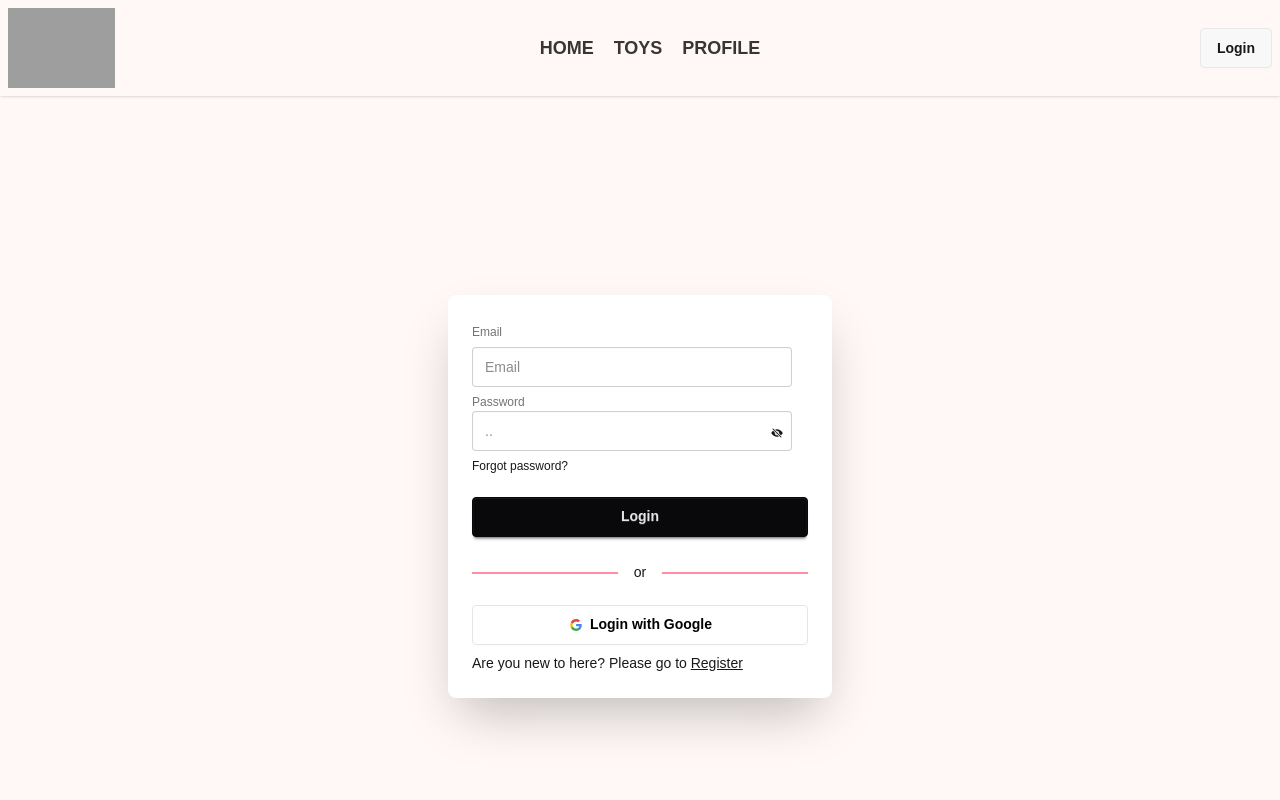
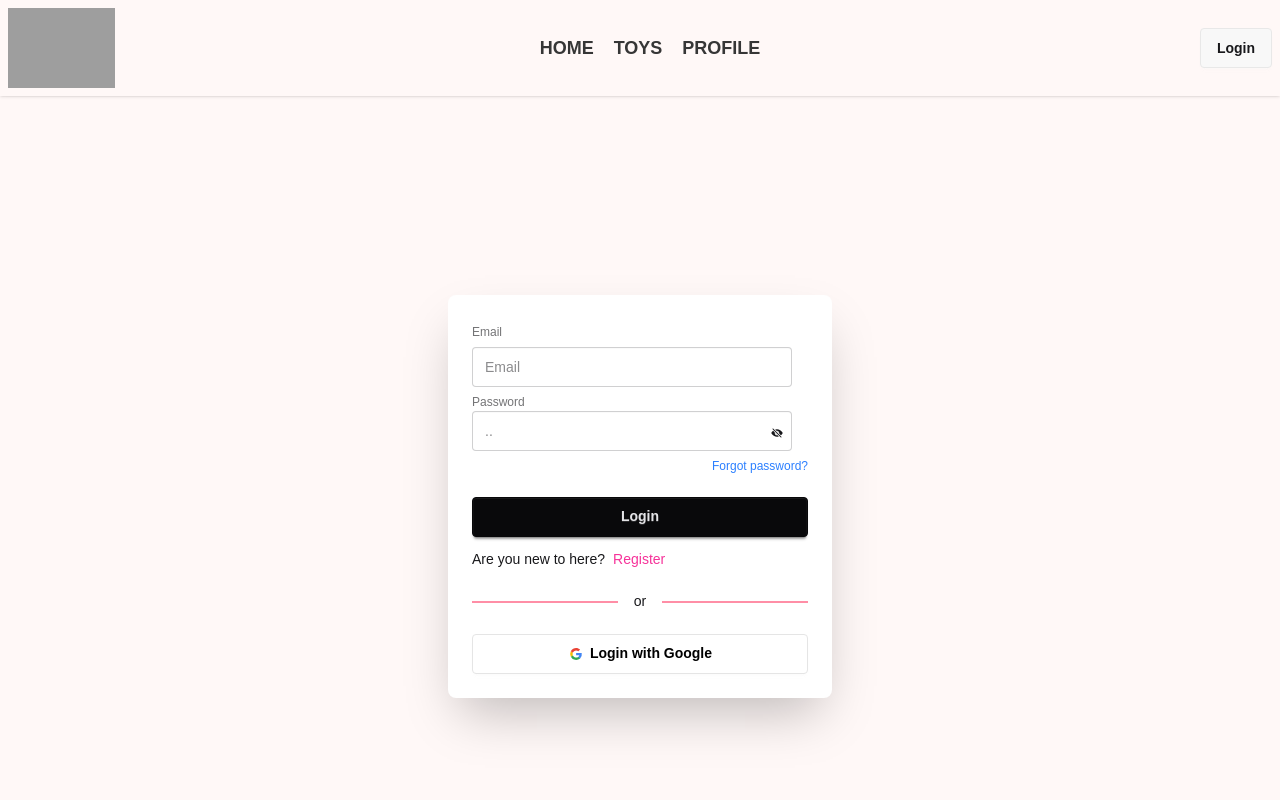
Before and after one commit to Shajidaa/Toytopia, a React (Vite) app: page /login in a window 1280 px wide. Shown: the top 800 px of the page. Built offline with nearby package versions, Linux system fonts and the light colour scheme; no server answers; grey boxes are pictures that could not be loaded.

Commit message:
loading add

```diff
--- a/src/Layout/HomeLayout.jsx
+++ b/src/Layout/HomeLayout.jsx
@@ -2,15 +2,24 @@ import Navbar from "../Components/Navbar";
 import Footer from "../Components/Footer";
 
 import "@smastrom/react-rating/style.css";
-import { Outlet } from "react-router";
-import { useContext } from "react";
+import { Outlet, useLocation } from "react-router";
+import { useContext, useEffect, useState } from "react";
 import { AuthContext } from "../Provider/AuthContext";
 import Spinner from "../Components/Spinner/Spinner";
 
 const HomeLayout = () => {
   const { loading } = useContext(AuthContext);
 
-  if (loading) {
+  const location = useLocation();
+  const [pathLoading, setPathLoading] = useState(false);
+
+  useEffect(() => {
+    setPathLoading(true);
+    const timer = setTimeout(() => setPathLoading(false), 300);
+    return () => clearTimeout(timer);
+  }, [location]);
+
+  if (loading || pathLoading) {
     return <Spinner></Spinner>;
   }
 
--- a/src/Pages/Login/Login.jsx
+++ b/src/Pages/Login/Login.jsx
@@ -90,16 +90,25 @@ const Login = () => {
                 </span>
               </div>
               <div>
-                <button
+                <p
                   onClick={handleForgetPassword}
-                  className="link link-hover"
+                  className="text-right text-blue-500 hover:text-blue-800 hover:underline cursor-pointer"
                 >
                   Forgot password?
-                </button>
+                </p>
               </div>
               <button className="btn btn-neutral mt-4">Login</button>
             </fieldset>
           </form>
+          <p>
+            Are you new to here?
+            <Link
+              to={"/register"}
+              className="text-pink-500 ml-2 hover:text-blue-800 hover:underline cursor-pointer"
+            >
+              Register
+            </Link>
+          </p>
           <div className="divider divider-secondary">or</div>
           <button
             onClick={handleSignInWithGoogle}
@@ -134,12 +143,6 @@ const Login = () => {
             </svg>
             Login with Google
           </button>
-          <p>
-            Are you new to here? Please go to{" "}
-            <Link to={"/register"} className="underline ">
-              Register
-            </Link>
-          </p>
         </div>
       </div>
     </div>
--- a/src/Pages/Register/Register.jsx
+++ b/src/Pages/Register/Register.jsx
@@ -112,7 +112,10 @@ const Register = () => {
           </form>
           <p>
             Do you have an account?{" "}
-            <Link to={"/login"} className="underline ">
+            <Link
+              to={"/login"}
+              className="text-pink-500 ml-2 hover:text-blue-800 hover:underline cursor-pointer"
+            >
               Login
             </Link>
           </p>
```
